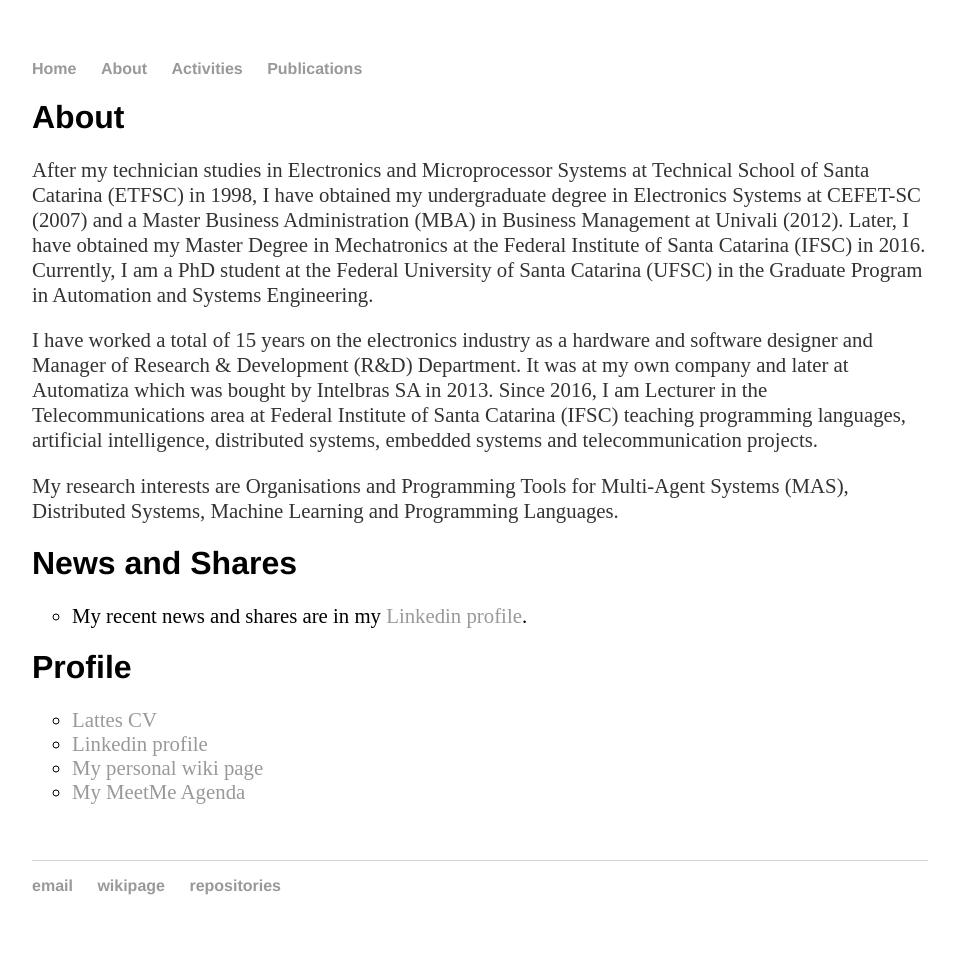
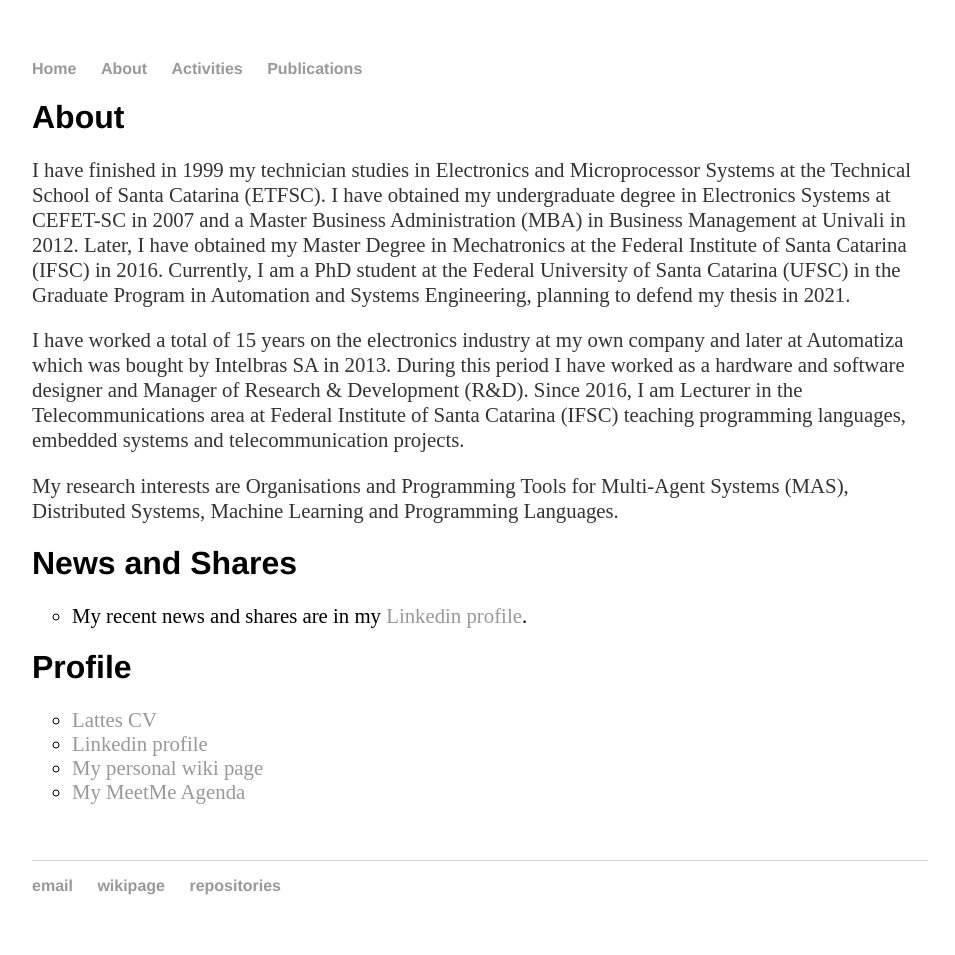
Before and after one commit to cleberjamaral/cleberjamaral.github.io, a Jekyll site: the page built from about/index.html, in a window 1280 px wide. Shown: the whole page, without its empty margins (160-1115 px from the left). Built offline with Jekyll 4.4.1, drawn with Linux system fonts in a browser that asks for light colours.

Commit message:
Update index.html

```diff
--- a/about/index.html
+++ b/about/index.html
@@ -4,8 +4,8 @@ title: Cleber Jorge Amaral - about
 ---
 <div class="about">
 	<h1>About</h1>
-	<p>After my technician studies in Electronics and Microprocessor Systems at Technical School of Santa Catarina (ETFSC) in 1998, I have obtained my undergraduate degree in Electronics Systems at CEFET-SC (2007) and a Master Business Administration (MBA) in Business Management at Univali (2012). Later, I have obtained my Master Degree in Mechatronics at the Federal Institute of Santa Catarina (IFSC) in 2016. Currently, I am a PhD student at the Federal University of Santa Catarina (UFSC) in the Graduate Program in Automation and Systems Engineering.</p>
-	<p>I have worked a total of 15 years on the electronics industry as a hardware and software designer and Manager of Research & Development (R&D) Department. It was at my own company and later at Automatiza which was bought by Intelbras SA in 2013. Since 2016, I am Lecturer in the Telecommunications area at Federal Institute of Santa Catarina (IFSC) teaching programming languages, artificial intelligence, distributed systems, embedded systems and telecommunication projects.</p>
+	<p>I have finished in 1999 my technician studies in Electronics and Microprocessor Systems at the Technical School of Santa Catarina (ETFSC). I have obtained my undergraduate degree in Electronics Systems at CEFET-SC in 2007 and a Master Business Administration (MBA) in Business Management at Univali in 2012. Later, I have obtained my Master Degree in Mechatronics at the Federal Institute of Santa Catarina (IFSC) in 2016. Currently, I am a PhD student at the Federal University of Santa Catarina (UFSC) in the Graduate Program in Automation and Systems Engineering, planning to defend my thesis in 2021.</p>
+	<p>I have worked a total of 15 years on the electronics industry at my own company and later at Automatiza which was bought by Intelbras SA in 2013. During this period I have worked as a hardware and software designer and Manager of Research & Development (R&D). Since 2016, I am Lecturer in the Telecommunications area at Federal Institute of Santa Catarina (IFSC) teaching programming languages, embedded systems and telecommunication projects.</p>
 	<p>My research interests are Organisations and Programming Tools for Multi-Agent Systems (MAS), Distributed Systems, Machine Learning and Programming Languages.</p>
 	<h1>News and Shares</h1>
 	<ul class="a">
```
